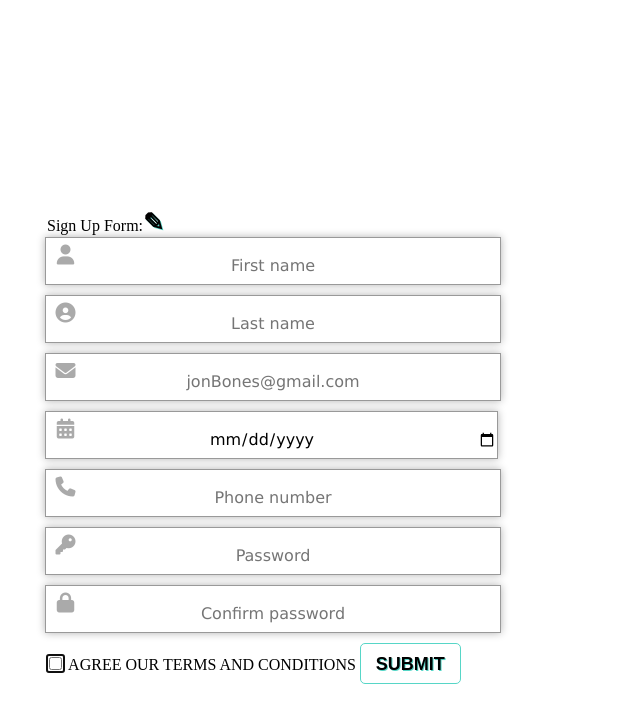
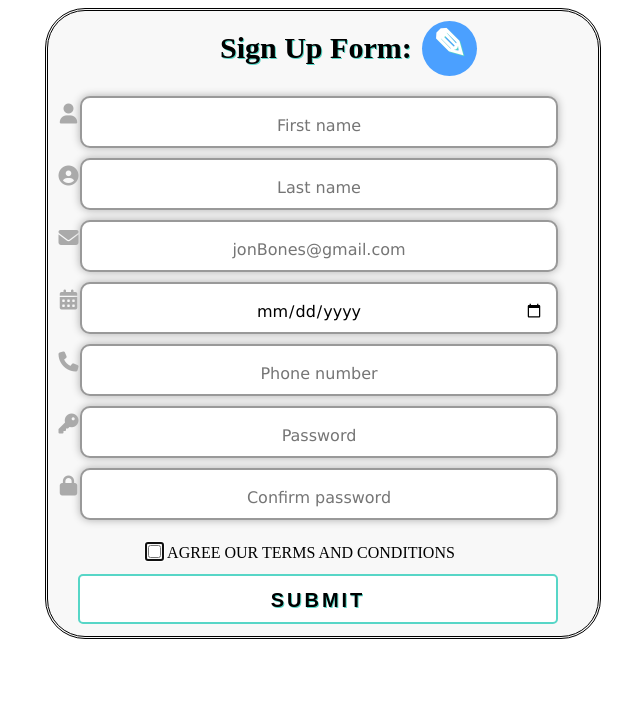
Before and after one commit to Tiyor/Learning-web-components, a plain HTML site: page Forms/SignUp/index.html in a window 1280 px wide. Shown: the whole page, without its empty margins (183-823 px from the left). Drawn offline with Linux system fonts and the light colour scheme.

Commit message:
Update main.css

```diff
--- a/Forms/SignUp/main.css
+++ b/Forms/SignUp/main.css
@@ -16,20 +16,24 @@ body {
 }
 
 .sign-up {
-	height: 600px;
+    height: 625px;
     margin-left: 220px;
-    padding-top: 200px;
     width: 550px;
+    border-style: double;
+    border-radius: 40px;
+    background-color: #F8F8F8;
 }
 
 .sign-up .style {
-    border: 1px solid #999;
+    border: 2px solid #999;
     box-shadow: 0px 0px 8px rgba(0, 0, 0, 0.3);
     display: block;
-    height: 25px;
-    margin-bottom: 10px;
-    padding-top: 15px;
+    height: 30px;
+    padding: 12px;
     width: 450px;
+    margin: 10px 32px;
+    border-radius: 10px;
+
 
     /* Typography */
     font-family: Verdana;
@@ -38,17 +42,25 @@ body {
     text-align: center;
 }
 
-fieldset {
-    border-radius: 8px;
-    border: 2px solid darkblue;
-    -webkit-border-radius: 8px;
-    -moz-border-radius: 8px;
+legend  {
+    font-size: 30px;
+    font-weight: bold;
+    text-shadow: 1px 1px #57D6C7;
+    margin-left: 170px;
+    margin-top: 0px;
 }
 
-span  {
-	font-size: 25px;
-	font-weight: bold;
-	text-shadow: 1px 1px #57D6C7;
+span {
+    font-size: 2.5rem;
+    color: #FFF;
+    background-color: #4BA0FF;
+    height: 55px;
+    width: 55px;
+    border-radius: 50%;
+    text-align: center;
+    margin: 10px;
+    display: inline-block;
+    visibility: visible;
 }
 
 .innerWrapper {
@@ -64,24 +76,31 @@ span  {
 }
 
 input[type=text]:focus{
-    border-color: dodgerBlue;
-    box-shadow: 0 0 8px 0 dodgerBlue;
+    border-color: #0033FF;
+    box-shadow: 0 0 5px 0 #0033FF;
 }
 
-.innerWrapper input[type=text]:focus + i{
-    color: dodgerBlue;
+input[type=checkbox] {
+    margin-left: 100px;
+    margin-top : 15px;
 }
 
 input[type=submit] {
     background-color: white;
-    border: 1px solid #57D6C7;
-    border-radius: 5px;
+    border: 2px solid #57D6C7;
+    border-radius: 10px;
     box-shadow: 0 1px 0 rgba(255, 255, 255, 0.5) inset;
     color: black;
     cursor: pointer;
-    font-size: 18px !important;
+    display : block;
+    font-size: 20px !important;
+    letter-spacing: 3px;
     font-weight: bold;
+    height : 50px;
+    width: 480px;
+    margin: 12px 25px 25px 30px;
     padding: 10px 15px 8px !important;
+
     text-shadow: 1px 1px #57D6C7;
     -moz-box-shadow: 0 1px 0 rgba(255, 255, 255, 0.5) inset;
     -moz-border-radius: 5px;
```
Lines whose indentation alone changed are shown as unchanged.
